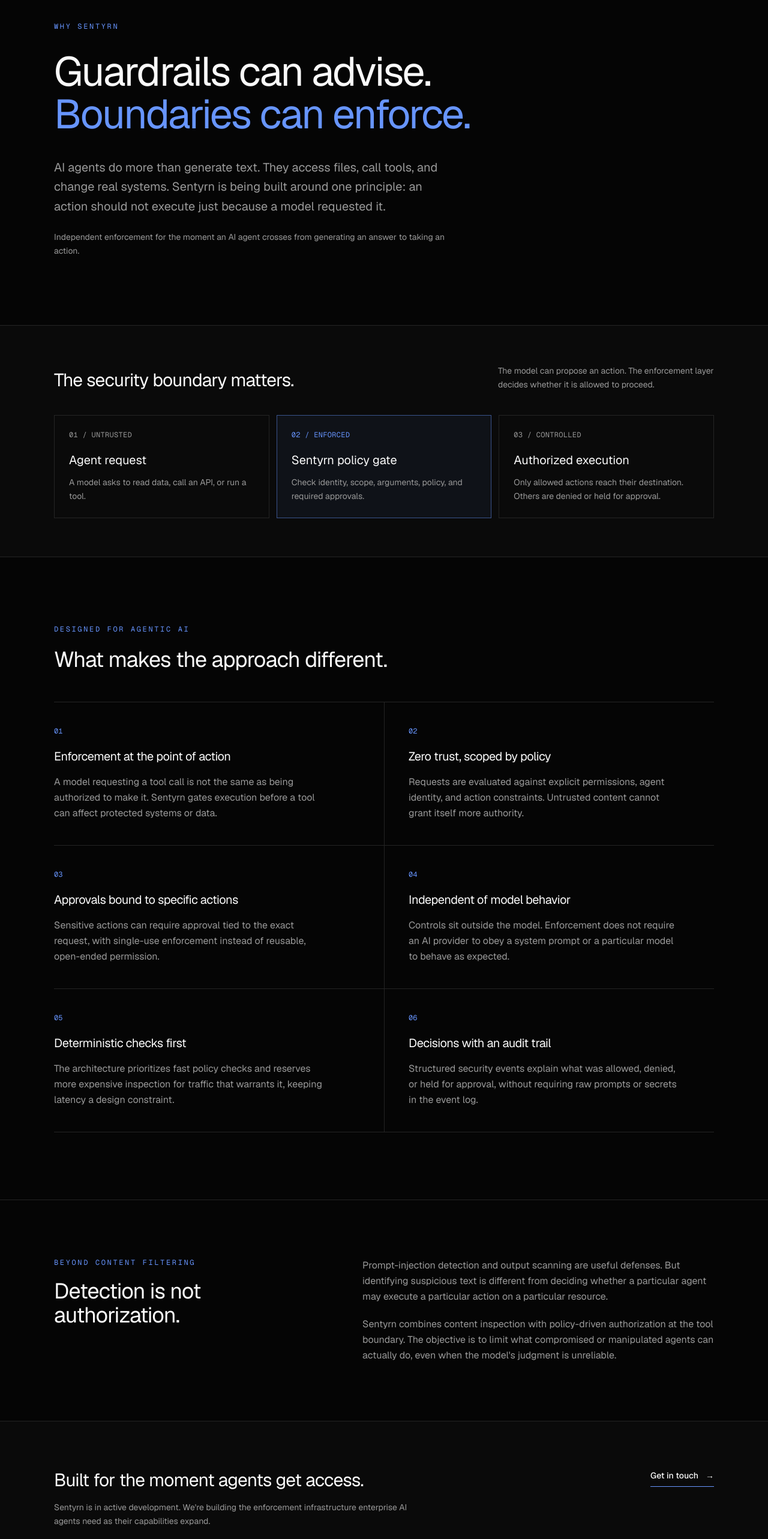
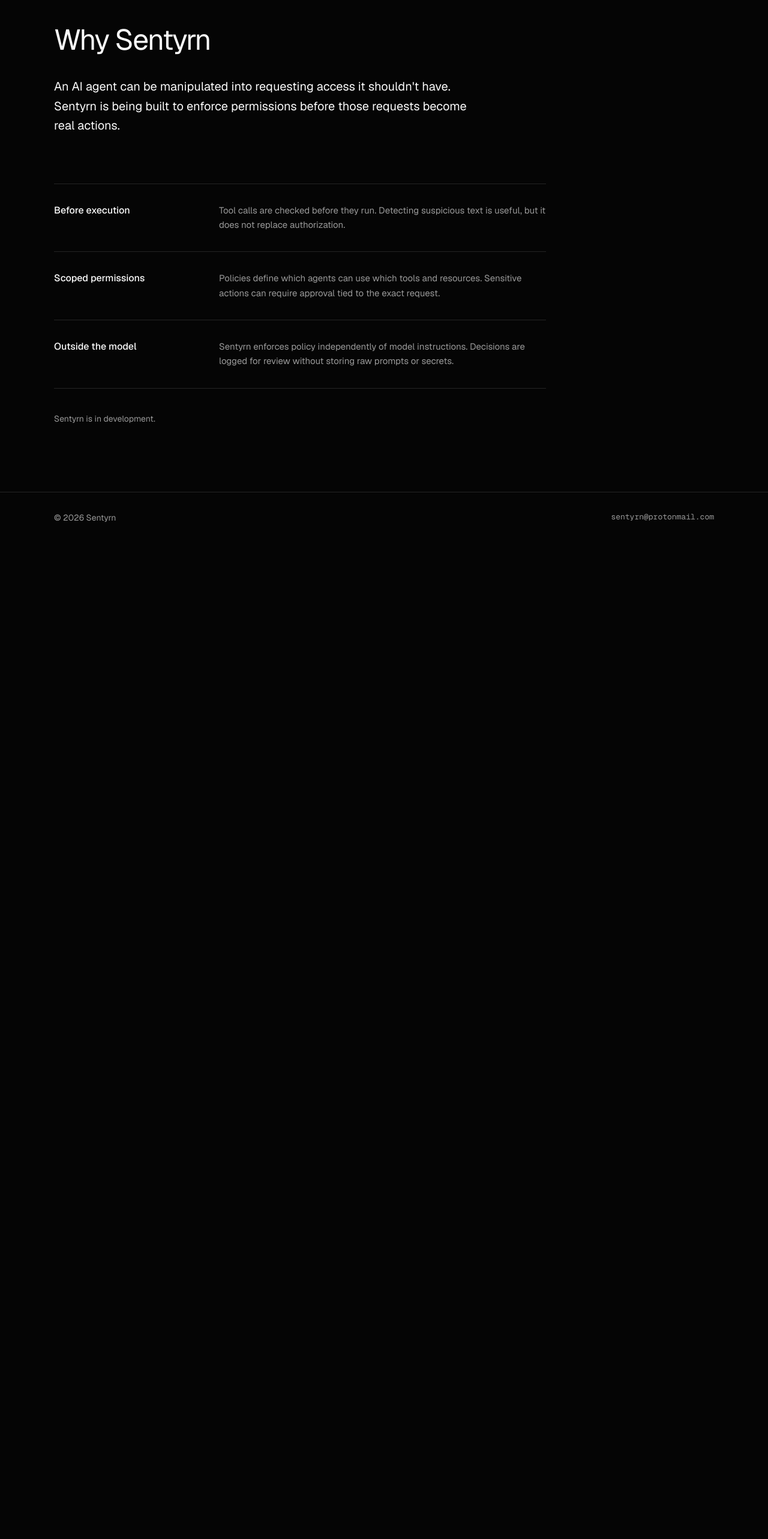
Before and after one commit to Sentyrn/sentyrn-web, a Next.js app: page /why-sentyrn in a window 1280 px wide. Shown: the part 160-2726 px from the top of the page at 60% size. After the commit the page ends 1065 px from the top, so only its background shows below. Built offline with nearby package versions, Linux system fonts and the light colour scheme.

Commit message:
style(web): simplify Why Sentyrn page

```diff
--- a/app/why-sentyrn/page.tsx
+++ b/app/why-sentyrn/page.tsx
@@ -2,9 +2,9 @@ import type { Metadata } from "next";
 import Link from "next/link";
 
 export const metadata: Metadata = {
-  title: "Why Sentyrn | Security Beyond the Model",
+  title: "Why Sentyrn",
   description:
-    "Discover Sentyrn's approach to securing enterprise AI agents through independent, zero-trust enforcement at the tool and action boundary.",
+    "How Sentyrn approaches independent security enforcement for AI agents.",
 };
 
 const contactEmail = "sentyrn@protonmail.com";
@@ -12,45 +12,6 @@ const contactHref = `mailto:${contactEmail}`;
 
 const linkClassName =
   "text-muted transition-colors hover:text-accent focus-visible:text-accent focus-visible:outline focus-visible:outline-1 focus-visible:outline-offset-4 focus-visible:outline-accent";
-
-const differentiators = [
-  {
-    number: "01",
-    title: "Enforcement at the point of action",
-    description:
-      "A model requesting a tool call is not the same as being authorized to make it. Sentyrn gates execution before a tool can affect protected systems or data.",
-  },
-  {
-    number: "02",
-    title: "Zero trust, scoped by policy",
-    description:
-      "Requests are evaluated against explicit permissions, agent identity, and action constraints. Untrusted content cannot grant itself more authority.",
-  },
-  {
-    number: "03",
-    title: "Approvals bound to specific actions",
-    description:
-      "Sensitive actions can require approval tied to the exact request, with single-use enforcement instead of reusable, open-ended permission.",
-  },
-  {
-    number: "04",
-    title: "Independent of model behavior",
-    description:
-      "Controls sit outside the model. Enforcement does not require an AI provider to obey a system prompt or a particular model to behave as expected.",
-  },
-  {
-    number: "05",
-    title: "Deterministic checks first",
-    description:
-      "The architecture prioritizes fast policy checks and reserves more expensive inspection for traffic that warrants it, keeping latency a design constraint.",
-  },
-  {
-    number: "06",
-    title: "Decisions with an audit trail",
-    description:
-      "Structured security events explain what was allowed, denied, or held for approval, without requiring raw prompts or secrets in the event log.",
-  },
-] as const;
 
 export default function WhySentyrn() {
   return (
@@ -74,153 +35,55 @@ export default function WhySentyrn() {
         </div>
       </header>
 
-      <main className="flex-1">
-        <section className="px-6 pt-16 pb-20 md:px-10 md:pt-24 md:pb-28">
-          <div className="mx-auto w-full max-w-[1100px]">
-            <p className="mb-8 font-mono text-xs uppercase tracking-[0.22em] text-accent">
-              Why Sentyrn
-            </p>
-            <h1 className="max-w-[900px] text-[2.75rem] leading-[1.05] tracking-[-0.035em] text-foreground sm:text-5xl md:text-6xl lg:text-[4.25rem]">
-              Guardrails can advise.
-              <span className="block text-accent">Boundaries can enforce.</span>
-            </h1>
-            <p className="mt-9 max-w-[660px] text-lg leading-relaxed text-muted md:text-xl">
-              AI agents do more than generate text. They access files, call
-              tools, and change real systems. Sentyrn is being built around
-              one principle: an action should not execute just because a model
-              requested it.
-            </p>
-            <p className="mt-6 max-w-[660px] text-sm leading-relaxed text-muted">
-              Independent enforcement for the moment an AI agent crosses from
-              generating an answer to taking an action.
-            </p>
+      <main className="flex-1 px-6 md:px-10">
+        <div className="mx-auto w-full max-w-[1100px] pt-14 pb-20 md:pt-24 md:pb-28">
+          <h1 className="text-[2.5rem] leading-tight tracking-[-0.035em] text-foreground sm:text-5xl">
+            Why Sentyrn
+          </h1>
+
+          <p className="mt-8 max-w-[690px] text-lg leading-relaxed text-foreground md:text-xl">
+            An AI agent can be manipulated into requesting access it shouldn&apos;t
+            have. Sentyrn is being built to enforce permissions before those
+            requests become real actions.
+          </p>
+
+          <div className="mt-14 max-w-[820px] border-t border-line md:mt-20">
+            <section className="border-b border-line py-8 md:grid md:grid-cols-[235px_1fr] md:gap-10">
+              <h2 className="text-base font-medium text-foreground">
+                Before execution
+              </h2>
+              <p className="mt-3 text-[15px] leading-relaxed text-muted md:mt-0">
+                Tool calls are checked before they run. Detecting suspicious
+                text is useful, but it does not replace authorization.
+              </p>
+            </section>
+
+            <section className="border-b border-line py-8 md:grid md:grid-cols-[235px_1fr] md:gap-10">
+              <h2 className="text-base font-medium text-foreground">
+                Scoped permissions
+              </h2>
+              <p className="mt-3 text-[15px] leading-relaxed text-muted md:mt-0">
+                Policies define which agents can use which tools and resources.
+                Sensitive actions can require approval tied to the exact request.
+              </p>
+            </section>
+
+            <section className="border-b border-line py-8 md:grid md:grid-cols-[235px_1fr] md:gap-10">
+              <h2 className="text-base font-medium text-foreground">
+                Outside the model
+              </h2>
+              <p className="mt-3 text-[15px] leading-relaxed text-muted md:mt-0">
+                Sentyrn enforces policy independently of model instructions.
+                Decisions are logged for review without storing raw prompts or
+                secrets.
+              </p>
+            </section>
           </div>
-        </section>
 
-        <section
-          aria-labelledby="boundary-heading"
-          className="border-y border-line bg-[#0a0a0a] px-6 py-14 md:px-10 md:py-16"
-        >
-          <div className="mx-auto max-w-[1100px]">
-            <div className="flex flex-col gap-3 md:flex-row md:items-end md:justify-between">
-              <h2
-                id="boundary-heading"
-                className="text-2xl tracking-tight text-foreground md:text-3xl"
-              >
-                The security boundary matters.
-              </h2>
-              <p className="max-w-[360px] text-sm leading-relaxed text-muted">
-                The model can propose an action. The enforcement layer decides
-                whether it is allowed to proceed.
-              </p>
-            </div>
-            <div className="mt-10 grid gap-3 md:grid-cols-3">
-              <div className="border border-line p-6">
-                <p className="font-mono text-xs tracking-wide text-muted">01 / UNTRUSTED</p>
-                <h3 className="mt-5 text-xl text-foreground">Agent request</h3>
-                <p className="mt-3 text-sm leading-relaxed text-muted">
-                  A model asks to read data, call an API, or run a tool.
-                </p>
-              </div>
-              <div className="border border-accent/50 bg-accent/[0.06] p-6">
-                <p className="font-mono text-xs tracking-wide text-accent">02 / ENFORCED</p>
-                <h3 className="mt-5 text-xl text-foreground">Sentyrn policy gate</h3>
-                <p className="mt-3 text-sm leading-relaxed text-muted">
-                  Check identity, scope, arguments, policy, and required approvals.
-                </p>
-              </div>
-              <div className="border border-line p-6">
-                <p className="font-mono text-xs tracking-wide text-muted">03 / CONTROLLED</p>
-                <h3 className="mt-5 text-xl text-foreground">Authorized execution</h3>
-                <p className="mt-3 text-sm leading-relaxed text-muted">
-                  Only allowed actions reach their destination. Others are denied
-                  or held for approval.
-                </p>
-              </div>
-            </div>
-          </div>
-        </section>
-
-        <section aria-labelledby="different-heading" className="px-6 py-20 md:px-10 md:py-28">
-          <div className="mx-auto max-w-[1100px]">
-            <p className="font-mono text-xs uppercase tracking-[0.22em] text-accent">
-              Designed for agentic AI
-            </p>
-            <h2
-              id="different-heading"
-              className="mt-5 max-w-[620px] text-3xl leading-tight tracking-tight text-foreground md:text-4xl"
-            >
-              What makes the approach different.
-            </h2>
-            <div className="mt-12 grid border-t border-line md:grid-cols-2">
-              {differentiators.map((item) => (
-                <article
-                  key={item.number}
-                  className="border-b border-line py-8 md:pr-10 md:py-10 md:even:border-l md:even:pl-10"
-                >
-                  <p className="font-mono text-xs text-accent">{item.number}</p>
-                  <h3 className="mt-5 text-xl tracking-tight text-foreground">
-                    {item.title}
-                  </h3>
-                  <p className="mt-4 max-w-[450px] text-sm leading-relaxed text-muted md:text-base">
-                    {item.description}
-                  </p>
-                </article>
-              ))}
-            </div>
-          </div>
-        </section>
-
-        <section className="border-t border-line px-6 py-20 md:px-10 md:py-24">
-          <div className="mx-auto max-w-[1100px] md:grid md:grid-cols-[1fr_1.35fr] md:gap-20">
-            <div>
-              <p className="font-mono text-xs uppercase tracking-[0.22em] text-accent">
-                Beyond content filtering
-              </p>
-              <h2 className="mt-5 text-3xl tracking-tight text-foreground md:text-4xl">
-                Detection is not authorization.
-              </h2>
-            </div>
-            <div className="mt-8 space-y-5 text-base leading-relaxed text-muted md:mt-0">
-              <p>
-                Prompt-injection detection and output scanning are useful
-                defenses. But identifying suspicious text is different from
-                deciding whether a particular agent may execute a particular
-                action on a particular resource.
-              </p>
-              <p>
-                Sentyrn combines content inspection with policy-driven
-                authorization at the tool boundary. The objective is to limit
-                what compromised or manipulated agents can actually do, even
-                when the model&apos;s judgment is unreliable.
-              </p>
-            </div>
-          </div>
-        </section>
-
-        <section className="border-t border-line bg-[#0a0a0a] px-6 py-16 md:px-10 md:py-20">
-          <div className="mx-auto flex max-w-[1100px] flex-col gap-7 md:flex-row md:items-end md:justify-between">
-            <div>
-              <h2 className="text-2xl tracking-tight text-foreground md:text-3xl">
-                Built for the moment agents get access.
-              </h2>
-              <p className="mt-4 max-w-[600px] text-sm leading-relaxed text-muted">
-                Sentyrn is in active development. We&apos;re building the
-                enforcement infrastructure enterprise AI agents need as their
-                capabilities expand.
-              </p>
-            </div>
-            <a
-              href={contactHref}
-              className="group inline-flex shrink-0 items-center gap-3 self-start border-b border-accent pb-2 text-sm font-medium text-foreground transition-colors hover:text-accent focus-visible:outline focus-visible:outline-1 focus-visible:outline-offset-4 focus-visible:outline-accent"
-            >
-              Get in touch
-              <span aria-hidden="true" className="transition-transform group-hover:translate-x-1">
-                →
-              </span>
-            </a>
-          </div>
-        </section>
+          <p className="mt-10 text-sm text-muted">
+            Sentyrn is in development.
+          </p>
+        </div>
       </main>
 
       <footer className="border-t border-line px-6 md:px-10">
```
